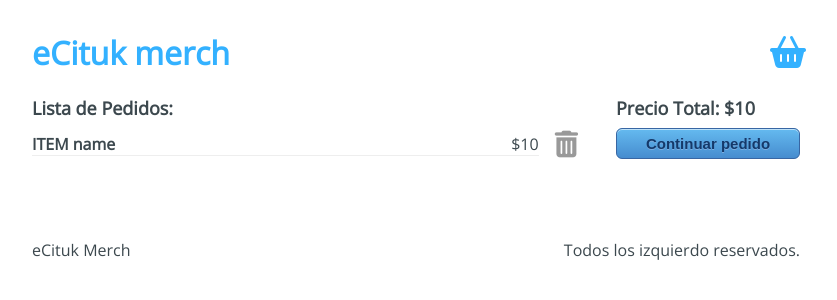
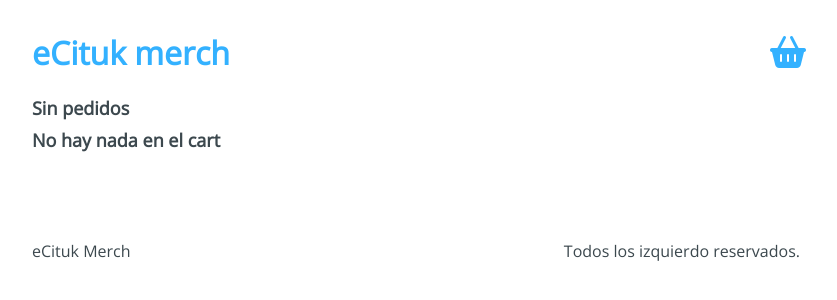
Before and after one commit to engelcituk/react-merch, a React app: page /checkout in a window 1280 px wide. Shown: the top 300 px of the page, without its empty margins (224-1061 px from the left). Built offline with nearby package versions, Linux system fonts and the light colour scheme.

Commit message:
useContext en la página de checkout

```diff
--- a/package.json
+++ b/package.json
@@ -16,7 +16,8 @@
   "dependencies": {
     "react": "^17.0.2",
     "react-dom": "^17.0.2",
-    "react-router-dom": "^6.2.1"
+    "react-router-dom": "^6.2.1",
+    "uuid": "^8.3.2"
   },
   "devDependencies": {
     "@babel/core": "^7.17.5",
--- a/src/components/Products.jsx
+++ b/src/components/Products.jsx
@@ -1,6 +1,7 @@
 import React, { useContext }  from 'react'
 import Product from './Product'
 import AppContext from '../context/AppContex'
+import {v4 as uuidv4} from 'uuid'
 
 import '../styles/components/Products.css'
 
@@ -9,7 +10,12 @@ const Products = () => {
   const { products } = state
 
   const handleAddToCart = product => () => {
-    addToCart(product)
+    const idItem = uuidv4()
+    const newItem = {
+      ...product,
+      idItem,
+    }
+    addToCart(newItem)
   }
   return (
     <div className='Products'>
--- a/src/containers/Checkout.jsx
+++ b/src/containers/Checkout.jsx
@@ -1,27 +1,51 @@
-import React from 'react'
+import React, {useContext} from 'react'
 import { Link } from 'react-router-dom'
+import AppContext from '../context/AppContex'
 
 import '../styles/components/Checkout.css'
 
 const Checkout = () => {
+  const { state, removeFromCart } = useContext(AppContext)
+  const { cart } = state
+
+  const handleRemove = product => () => {
+    removeFromCart(product)
+  }
+
+  const handleSumTotal = () => {
+    const reducer = (acumulator, currentValue) => acumulator + currentValue.price
+    const sum = cart.reduce( reducer, 0 )
+    return sum
+  }
   return (
     <div className="Checkout">
       <div className="Checkout-content">
-        <h3>Lista de Pedidos:</h3>
-        <div className="Checkout-item">
+        {
+          <h3>{cart.length > 0 ? 'Lista de pedidos' : 'Sin pedidos'}</h3>
+        }
+        {
+          cart.length <= 0 ? (<h3>No hay nada en el cart</h3>) :
+          cart.map( (item) => (
+          <div className="Checkout-item" key={item.idItem}>
             <div className="Checkout-element">
-            <h4>ITEM name</h4>
-            <span>$10</span>
+              <h4>{item.title}</h4>
+              <span>${item.price}</span>
             </div>
-          <button type="button"><i className="fas fa-trash-alt fa-2x" title="Eliminar" /></button>
+            <button type="button" onClick={handleRemove(item)}><i className="fas fa-trash-alt fa-2x" title="Eliminar" /></button>
           </div>
+          ))
+        }
       </div>
+      {
+        cart.length > 0 && (
           <div className="Checkout-sidebar">
-        <h3>Precio Total: $10</h3>
+            <h3> {`Precio Total: $ ${handleSumTotal()}`}</h3>
             <Link to="/checkout/information">
               <button type="button">Continuar pedido</button>
             </Link>
           </div>
+        )
+      }
     </div>
   );
 };
--- a/src/hooks/useInitialState.js
+++ b/src/hooks/useInitialState.js
@@ -14,7 +14,7 @@ const useInitiaState = () => {
     const removeFromCart = payload => {
         setState({
             ...state,
-            cart: state.cart.filter(items => items.id !== payload.id )
+            cart: state.cart.filter(items => items.idItem !== payload.idItem )
         })
     }
 
```
Also changed, not shown: 1 other file (tests, documents, lock files or other folders). Lines whose indentation alone changed are shown as unchanged.
